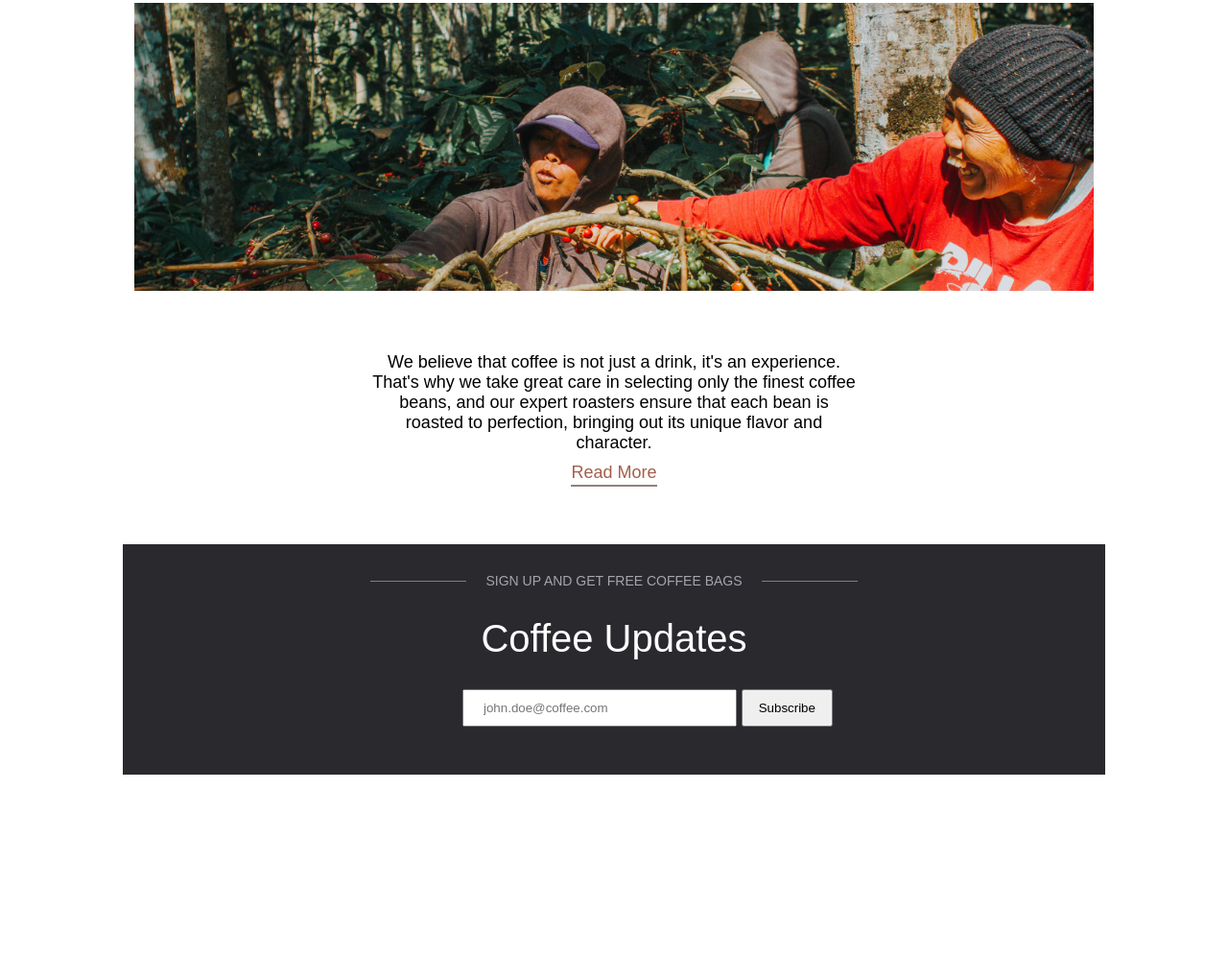
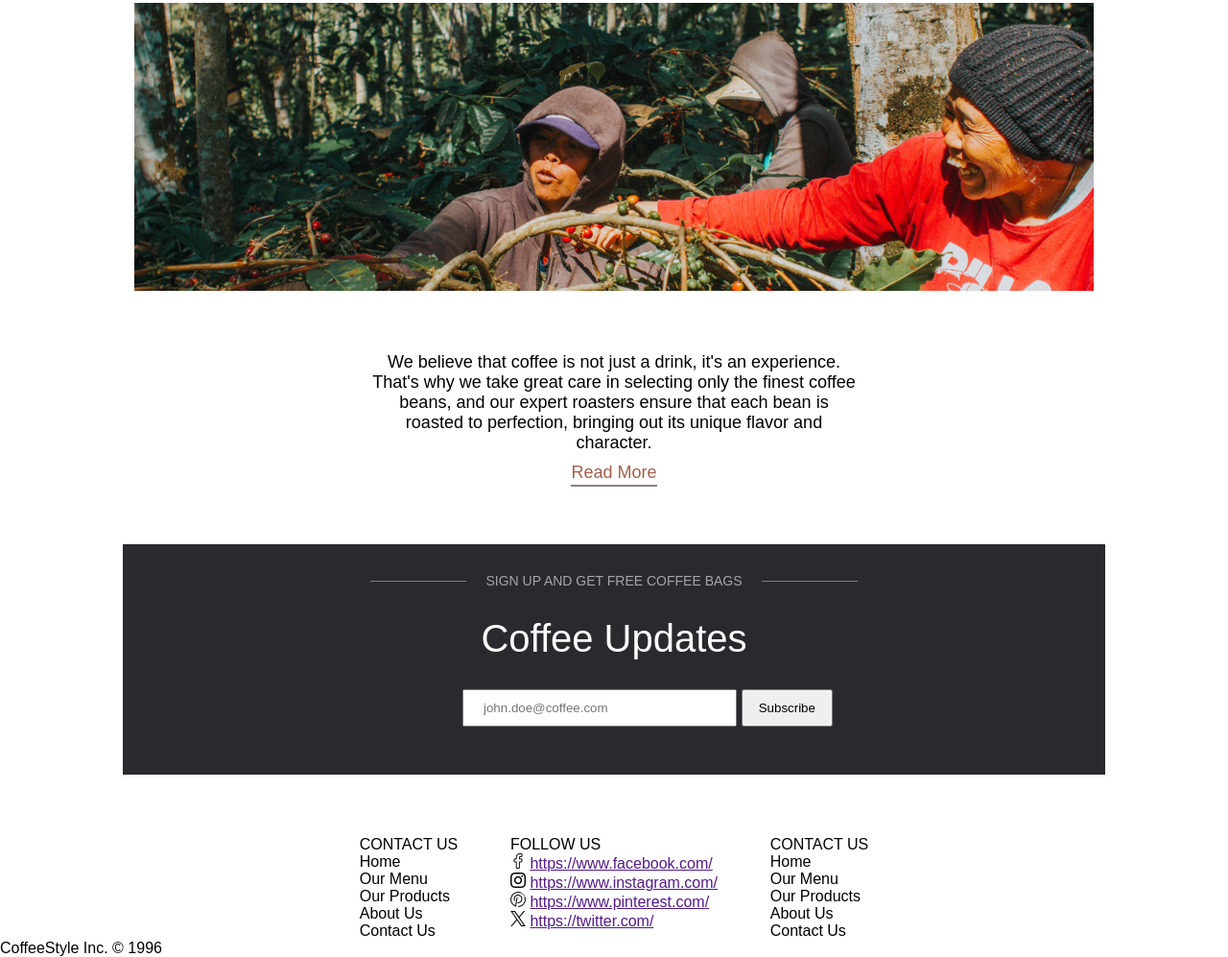
Before and after one commit to taqkla/git-basics, a plain HTML site: page coffe_shop_website/index.html in a window 1280 px wide. Shown: the part 2259-3256 px from the top of the page at 96% size. Before the commit the page ends 3066 px from the top, so only its background shows below. Drawn offline with Linux system fonts and the light colour scheme; files whose address does not match are found by name.

Commit message:
added the footer

```diff
--- a/coffe_shop_website/index.html
+++ b/coffe_shop_website/index.html
@@ -182,6 +182,73 @@
             </form>
         </div>
     </section>
+    <section class="contact-us-session">
+        <div class="contact-us">
+            <div class="contact-us-wrapper">
+                <div>
+                    <p>
+                        CONTACT US
+                    </p>
+                    <ul>
+                        <li>Home</li>
+                        <li>Our Menu</li>
+                        <li>Our Products</li>
+                        <li>About Us</li>
+                        <li> Contact Us</li>
+                    </ul>
+                </div>
+                <div>
+                    <p>
+                        FOLLOW US
+                    </p>
+                    <div>
+                        <div>
+                            <img src="img/facebook.png" alt="facebook">
+                            <a href="">
+                                https://www.facebook.com/
+                            </a>
+                        </div>
+                        <div>
+                            <img src="img/instagram.png" alt="instagram">
+                            <a href="">
+                                https://www.instagram.com/
+                            </a>
+                        </div>
+                        <div>
+                            <img src="img/pinterest.png" alt="pinterest">
+                            <a href="">
+                                https://www.pinterest.com/
+                            </a>
+                        </div>
+                        <div>
+                            <img src="img/twitter.png" alt="twitter">
+                            <a href="">
+                                https://twitter.com/
+                            </a>
+                        </div>
+                    </div>
+                </div>
+                <div>
+                    <p>
+                        CONTACT US
+                    </p>
+                    <ul>
+                        <li>Home</li>
+                        <li>Our Menu</li>
+                        <li>Our Products</li>
+                        <li>About Us</li>
+                        <li> Contact Us</li>
+                    </ul>
+                </div>
+
+            </div>
+            <footer>
+                <p>
+                    CoffeeStyle Inc. © 1996
+                </p>
+            </footer>
+        </div>
+    </section>
 
 
 </body>
--- a/coffe_shop_website/style.css
+++ b/coffe_shop_website/style.css
@@ -7,6 +7,7 @@ body{
     font-family: Karla, sans-serif;
 }
 .center-align{
+    margin: auto;
     text-align: center;
     background-color: #ffffff;
 }
@@ -281,3 +282,23 @@ about-coffee-readmore bottom{
     margin:  0px;
     padding-top: 30px;
 }
+.contact-us-wrapper{
+    display: flex;
+    justify-content: space-evenly;
+    width: 50%;
+    margin: auto;
+    align-content: space-evenly;
+
+
+}
+.z{
+    padding-top: 12px;
+}
+.contact-us-session{
+    background-color: #ffffff;
+   padding-top: 5%;
+
+}
+div li{
+    list-style: none;
+}
```
Also changed, not shown: Javascript/app.js (deleted, +0 -40 lines), Javascript/index.html (+3 -11 lines), Javascript/variables.js (deleted, +0 -154 lines), Javascript/script.js (added), coffe_shop_website/img/facebook.png (added), coffe_shop_website/img/facebook64.png (added), coffe_shop_website/img/instagram.png (added), coffe_shop_website/img/instagram24.png (added), coffe_shop_website/img/pinterest.png (added), coffe_shop_website/img/twitter.png (added).
